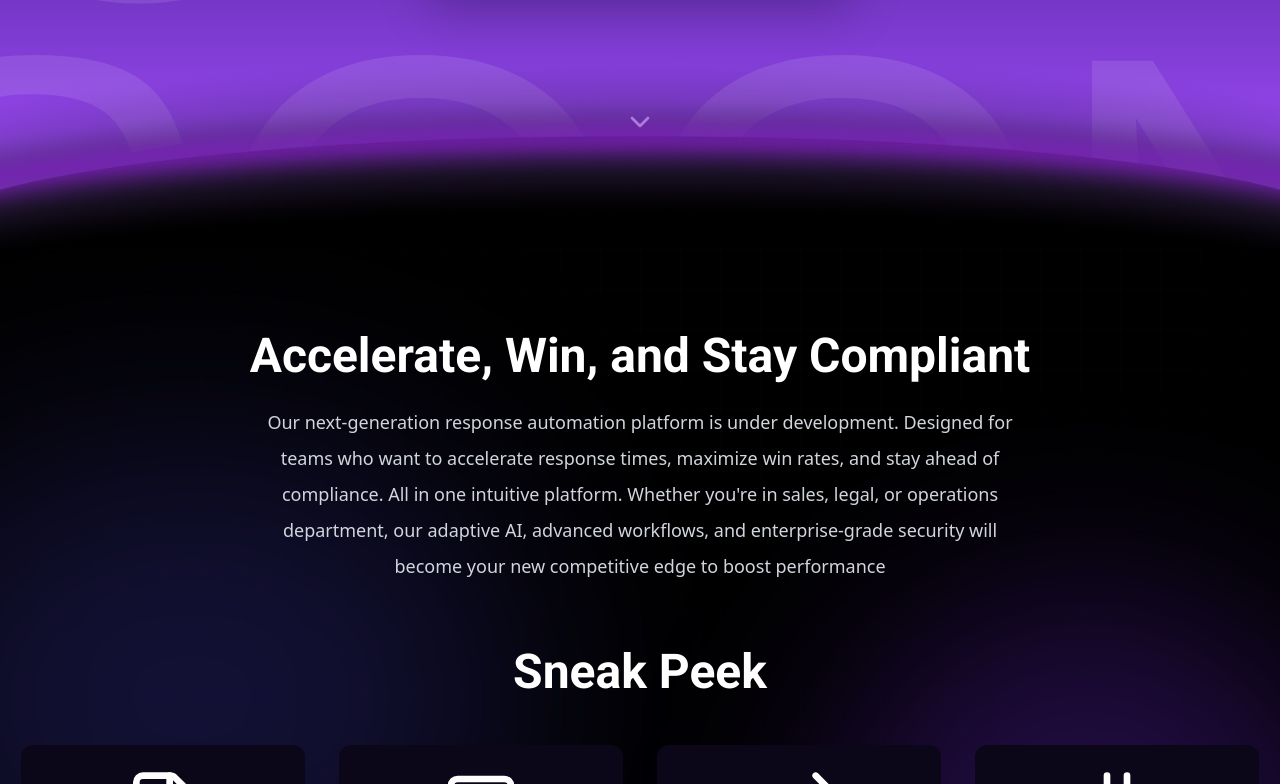
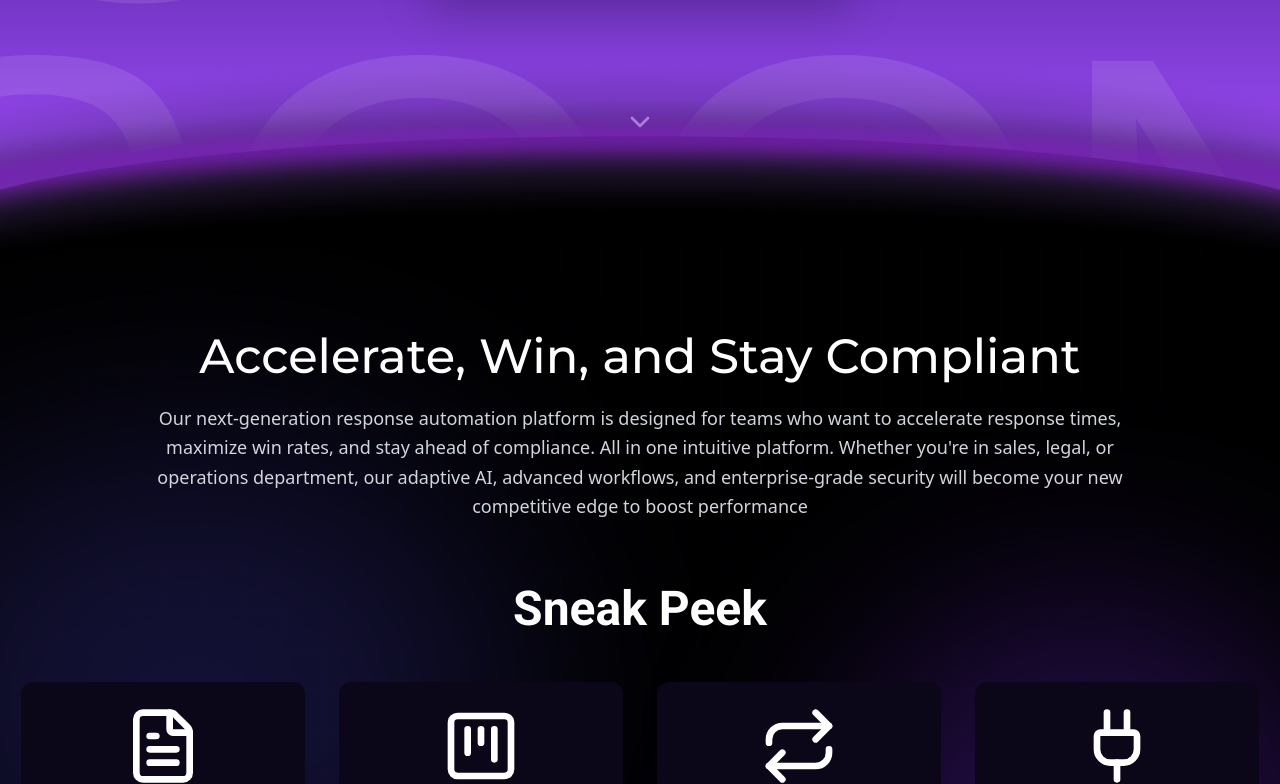
Before and after one commit to udayrshankar/Coming-Soon, a React (Vite) app: page / in a window 1280 px wide. Shown: the part 552-1336 px from the top of the page. Built offline with nearby package versions, Linux system fonts and the light colour scheme; a web font is replaced by a local one.

Commit message:
Update Accelerate.tsx

```diff
--- a/src/components/Accelerate.tsx
+++ b/src/components/Accelerate.tsx
@@ -1,4 +1,4 @@
-import { motion } from 'framer-motion';
+import { motion } from "framer-motion";
 
 export function Accelerate() {
   return (
@@ -10,7 +10,6 @@ export function Accelerate() {
         transition={{ duration: 0.8 }}
         className="relative"
       >
-
         <motion.h2
           initial={{ opacity: 0 }}
           whileInView={{ opacity: 1 }}
@@ -18,7 +17,7 @@ export function Accelerate() {
           transition={{ duration: 0.8, delay: 0.2 }}
           // Fix: Added max-w-3xl to limit width and allow mx-auto to center it
           className="text-3xl md:text-4xl font-bold lg:text-5xl text-white text-center mb-6 mx-auto max-w-4xl"
-            style={{fontFamily: "'Roboto', sans-serif"}}
+          style={{ fontFamily: "'Montserrat', sans-serif", fontWeight: "500" }}
         >
           Accelerate, Win, and Stay Compliant
         </motion.h2>
@@ -29,12 +28,14 @@ export function Accelerate() {
           viewport={{ once: true }}
           transition={{ duration: 0.8, delay: 0.4 }}
           // Fix: mx-auto applied to center the block, backgrounds removed
-            className="text-gray-300 text-center text-md md:text-lg leading-loose max-w-3xl mx-auto"
+          className="text-gray-300 text-left md:text-center text-md md:text-lg leading-relaxed max-w-5xl mx-auto"
         >
-            Our next-generation response automation platform is under development. Designed for teams who want to
-            accelerate response times, maximize win rates, and stay ahead of compliance. All in one intuitive platform.
-            Whether you're in sales, legal, or operations department, our adaptive AI, advanced workflows, and
-            enterprise-grade security will become your new competitive edge to boost performance
+          Our next-generation response automation platform is designed for teams
+          who want to accelerate response times, maximize win rates, and stay
+          ahead of compliance. All in one intuitive platform. Whether you're in
+          sales, legal, or operations department, our adaptive AI, advanced
+          workflows, and enterprise-grade security will become your new
+          competitive edge to boost performance
         </motion.p>
       </motion.div>
     </section>
```
Lines whose indentation alone changed are shown as unchanged.
